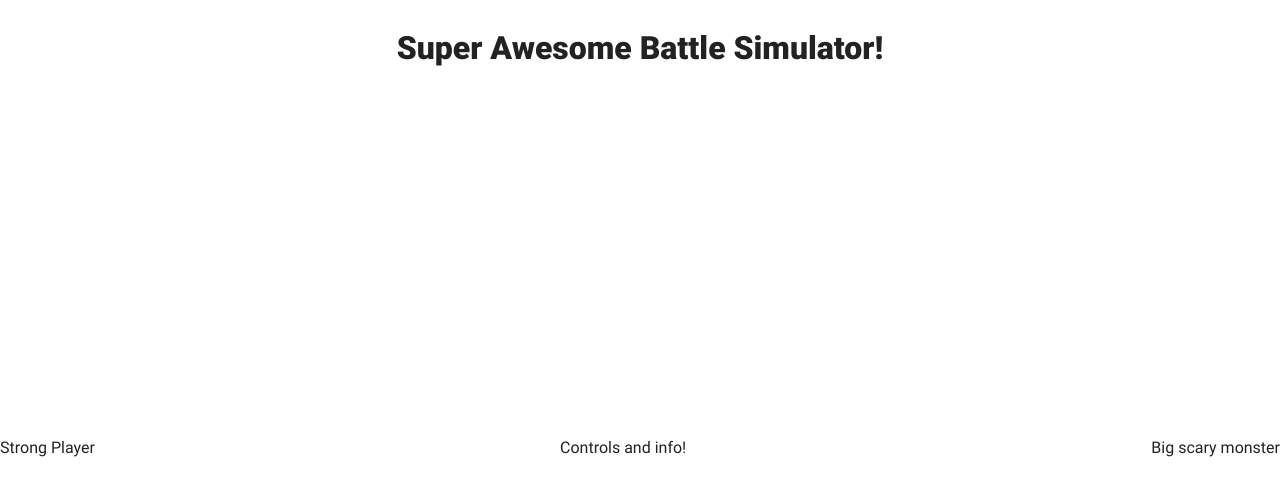
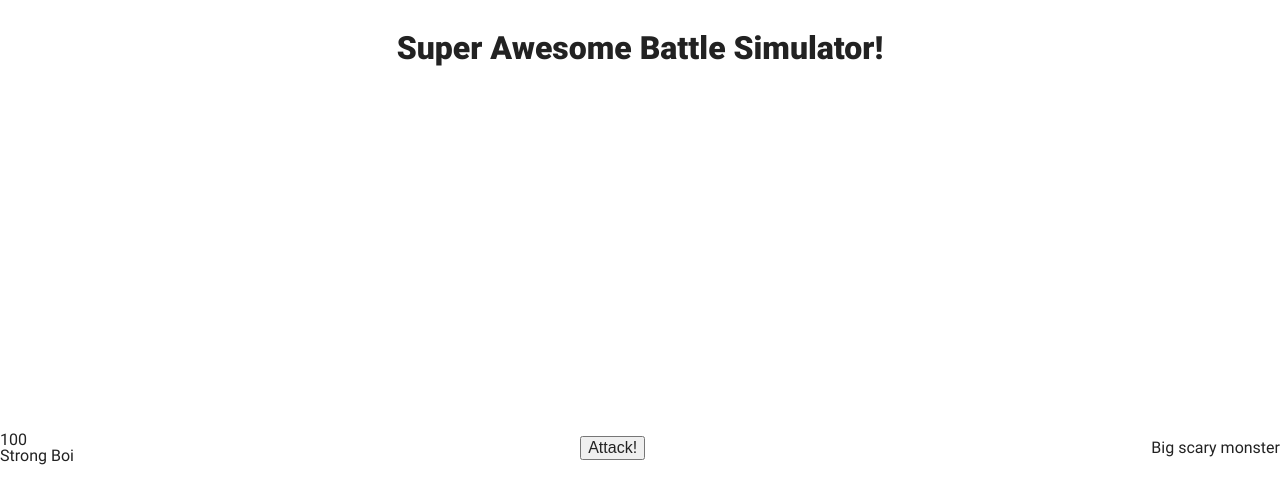
Before and after one commit to SullyJHF/battle-simulator, a React app: page / in a window 1280 px wide. Shown: the top 504 px of the page. Built offline with nearby package versions, Linux system fonts and the light colour scheme; a web font is replaced by a local one.

Commit message:
Initial player state

```diff
--- a/src/Game/Controls/Controls.jsx
+++ b/src/Game/Controls/Controls.jsx
@@ -1,3 +1,11 @@
 import React from 'react';
+import { usePlayer } from '../Player/playerSlice';
 
-export const Controls = () => <div>Controls and info!</div>;
+export const Controls = () => {
+  const { damagePlayer } = usePlayer();
+  return (
+    <div id="controls">
+      <button type="button" onClick={() => damagePlayer(5)}>Attack!</button>
+    </div>
+  );
+};
--- a/src/Game/Player/Player.jsx
+++ b/src/Game/Player/Player.jsx
@@ -1,3 +1,14 @@
 import React from 'react';
+import { usePlayer } from './playerSlice';
 
-export const Player = () => <div>Strong Player</div>;
+export const Player = () => {
+  const { playerHealth } = usePlayer();
+  return (
+    <div id="player-wrapper">
+      <div id="health">{playerHealth}</div>
+      <div id="name">
+        Strong Boi
+      </div>
+    </div>
+  );
+};
--- /dev/null
+++ b/src/Game/Player/playerSlice.js
@@ -0,0 +1,31 @@
+import { createSlice } from '@reduxjs/toolkit';
+import { useDispatch, useSelector } from 'react-redux';
+
+const NAME = 'player';
+const initialState = {
+  playerHealth: 100,
+};
+
+const playerSlice = createSlice({
+  name: NAME,
+  initialState,
+  reducers: {
+    damagePlayer: (state, action) => {
+      state.playerHealth -= action.payload;
+    },
+  },
+});
+
+const { damagePlayer } = playerSlice.actions;
+
+export const usePlayer = () => {
+  const dispatch = useDispatch();
+  const s = useSelector((state) => state[NAME]);
+
+  return {
+    ...s,
+    damagePlayer: (phase) => dispatch(damagePlayer(phase)),
+  };
+};
+
+export default playerSlice.reducer;
--- a/src/store.js
+++ b/src/store.js
@@ -1,8 +1,10 @@
 import { configureStore } from '@reduxjs/toolkit';
 import gameReducer from './Game/gameSlice';
+import playerReducer from './Game/Player/playerSlice';
 
 export default configureStore({
   reducer: {
     game: gameReducer,
+    player: playerReducer,
   },
 });
```
